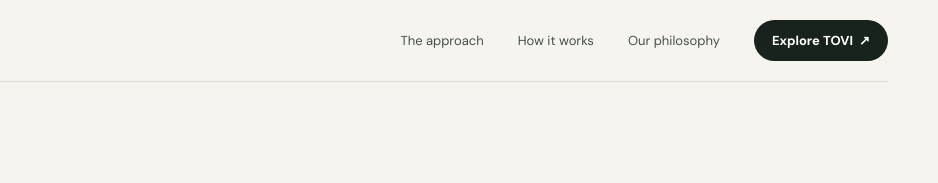
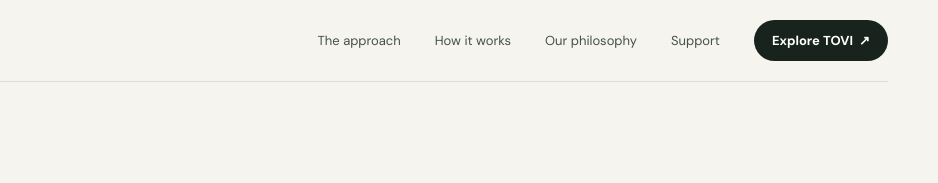
Before and after one commit to iy367-ux/TOVI, a plain HTML site: page concepts/rilo-inspired/index.html in a window 1280 px wide. Shown: the top 183 px of the page, 342-1280 px from the left. Drawn offline with Linux system fonts and the light colour scheme.

Commit message:
Connect concept homepage to support and privacy pages

```diff
--- a/concepts/rilo-inspired/index.html
+++ b/concepts/rilo-inspired/index.html
@@ -25,7 +25,7 @@ footer{padding:34px 0 45px;display:flex;justify-content:space-between;align-item
 </head>
 <body>
 <div class="wrap">
-<header><a class="brand" href="#"><img src="../../assets/tovi-mark.svg" alt=""><span>tovi.</span></a><nav class="nav"><a href="#approach">The approach</a><a href="#how">How it works</a><a href="#why">Our philosophy</a><a class="cta" href="#download">Explore TOVI&nbsp; ↗</a></nav></header>
+<header><a class="brand" href="#"><img src="../../assets/tovi-mark.svg" alt=""><span>tovi.</span></a><nav class="nav"><a href="#approach">The approach</a><a href="#how">How it works</a><a href="#why">Our philosophy</a><a href="./support.html">Support</a><a class="cta" href="#download">Explore TOVI&nbsp; ↗</a></nav></header>
 <main>
 <section class="hero">
 <div class="hero-copy"><div class="eyebrow"><i class="dot"></i> A calmer relationship with your phone</div><h1>Make room for <em>real life.</em></h1><p>Your attention is worth protecting. TOVI helps you be more intentional with the apps that take up your day — without guilt, noise or judgement.</p><div class="actions"><a class="button" href="#approach">Meet TOVI <b>↗</b></a><a class="text-link" href="#how">See how it works</a></div><div class="hero-note">A small pause can make a meaningful difference.</div></div>
@@ -37,7 +37,7 @@ footer{padding:34px 0 45px;display:flex;justify-content:space-between;align-item
 <section class="section" id="why"><div class="manifesto"><div><div class="kicker">03 / WHAT WE BELIEVE</div></div><div><blockquote>Your phone deserves a place in your life. <em>Not the whole place.</em></blockquote><p>TOVI isn't here to tell you to stop using technology. It's here to help you use it on purpose. No shame. No streak anxiety. Just a little more awareness, and the freedom to choose what comes next.</p></div></div></section>
 <section class="section" id="download"><div class="bottom"><div><div class="kicker">A MORE INTENTIONAL DAY STARTS HERE</div><h2>Your time.<br>Your terms.</h2><p>TOVI is in active development. Follow the journey as we build a calmer, more thoughtful way to use your phone.</p></div><a class="button" href="https://github.com/iy367-ux/TOVI" target="_blank" rel="noopener">Follow the build <b>↗</b></a></div></section>
 </main>
-<footer><div class="footer-brand">tovi.</div><span>Time, on your terms.</span><span>Concept preview · Not the live website</span></footer>
+<footer><div class="footer-brand">tovi.</div><span>Time, on your terms.</span><span><a href="./support.html">Support</a>　·　<a href="./privacy.html">Privacy</a>　·　<a href="https://github.com/iy367-ux/TOVI" target="_blank" rel="noopener">GitHub</a></span><span>Concept preview · Not the live website</span></footer>
 </div>
 </body>
 </html>
```
